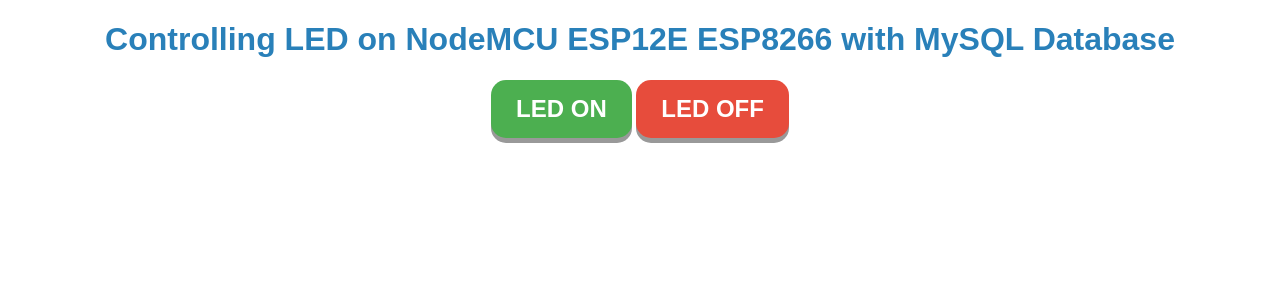
After one commit to michaelrilan/basic_iot, a PHP site: page /wemos_get_db/Main.php in a window 1280 px wide. The commit adds this page. Shown: the top 300 px of the page. Run offline with PHP 8.4, Linux system fonts and the light colour scheme.

Commit message:
hjkjhkjh

```diff
--- a/css/style.css
+++ b/css/style.css
@@ -7,7 +7,7 @@
 }
 
 .padds{
-    padding-top: 60px;
+    padding-top: 20px ;
 
 }
 .html{
--- /dev/null
+++ b/wemos_get_db/Main.php
@@ -0,0 +1,76 @@
+<!DOCTYPE html>
+<html>
+  <head>
+    <meta name="viewport" content="width=device-width, initial-scale=1">
+    <meta charset="utf-8">
+    <style>
+      html {
+          font-family: Arial;
+          display: inline-block;
+          margin: 0px auto;
+          text-align: center;
+      }
+
+      h1 { font-size: 2.0rem; color:#2980b9;}
+      h2 { font-size: 1.25rem; color:#2980b9;}
+
+      .buttonON {
+        display: inline-block;
+        padding: 15px 25px;
+        font-size: 24px;
+        font-weight: bold;
+        cursor: pointer;
+        text-align: center;
+        text-decoration: none;
+        outline: none;
+        color: #fff;
+        background-color: #4CAF50;
+        border: none;
+        border-radius: 15px;
+        box-shadow: 0 5px #999;
+      }
+      .buttonON:hover {background-color: #3e8e41}
+      .buttonON:active {
+        background-color: #3e8e41;
+        box-shadow: 0 1px #666;
+        transform: translateY(4px);
+      }
+
+      .buttonOFF {
+        display: inline-block;
+        padding: 15px 25px;
+        font-size: 24px;
+        font-weight: bold;
+        cursor: pointer;
+        text-align: center;
+        text-decoration: none;
+        outline: none;
+        color: #fff;
+        background-color: #e74c3c;
+        border: none;
+        border-radius: 15px;
+        box-shadow: 0 5px #999;
+      }
+      .buttonOFF:hover {background-color: #c0392b}
+      .buttonOFF:active {
+        background-color: #c0392b;
+        box-shadow: 0 1px #666;
+        transform: translateY(4px);
+      }
+    </style>
+  </head>
+  <body>
+    <h1>Controlling LED on NodeMCU ESP12E ESP8266 with MySQL Database</h1>
+
+    <form action="updateDBLED.php" method="post" id="LED_ON" onsubmit="myFunction()">
+      <input type="hidden" name="Stat" value="1"/>
+    </form>
+
+    <form action="updateDBLED.php" method="post" id="LED_OFF">
+      <input type="hidden" name="Stat" value="0"/>
+    </form>
+
+    <button class="buttonON" name= "subject" type="submit" form="LED_ON" value="SubmitLEDON" >LED ON</button>
+    <button class="buttonOFF" name= "subject" type="submit" form="LED_OFF" value="SubmitLEDOFF">LED OFF</button>
+  </body>
+</html>
```
Also changed, not shown: index.php (+18 -27 lines), wemos_get_db/GetData.php (added, +17 -0 lines), wemos_get_db/database.php (added, +31 -0 lines), wemos_get_db/updateDBLED.php (added, +16 -0 lines).
